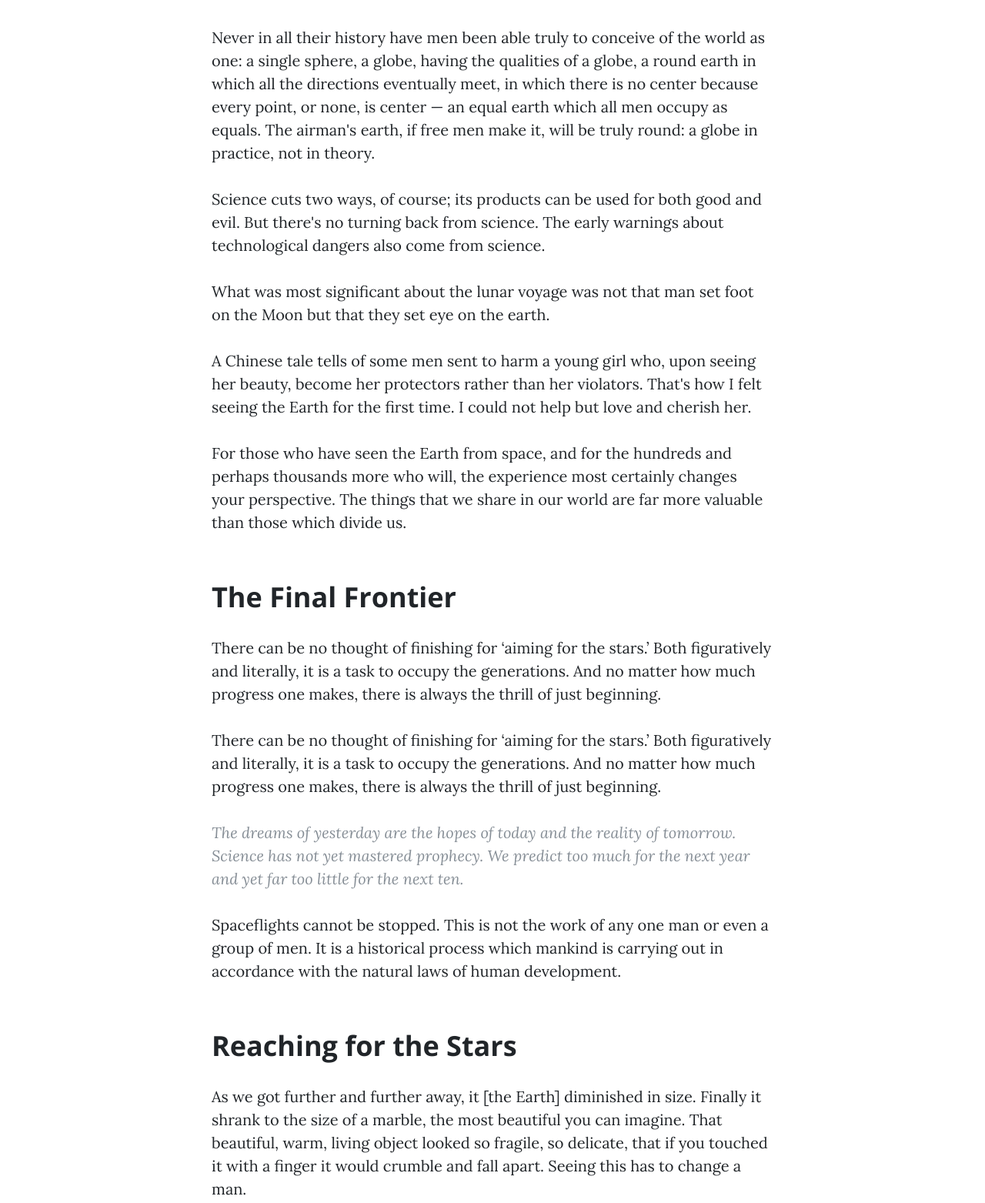
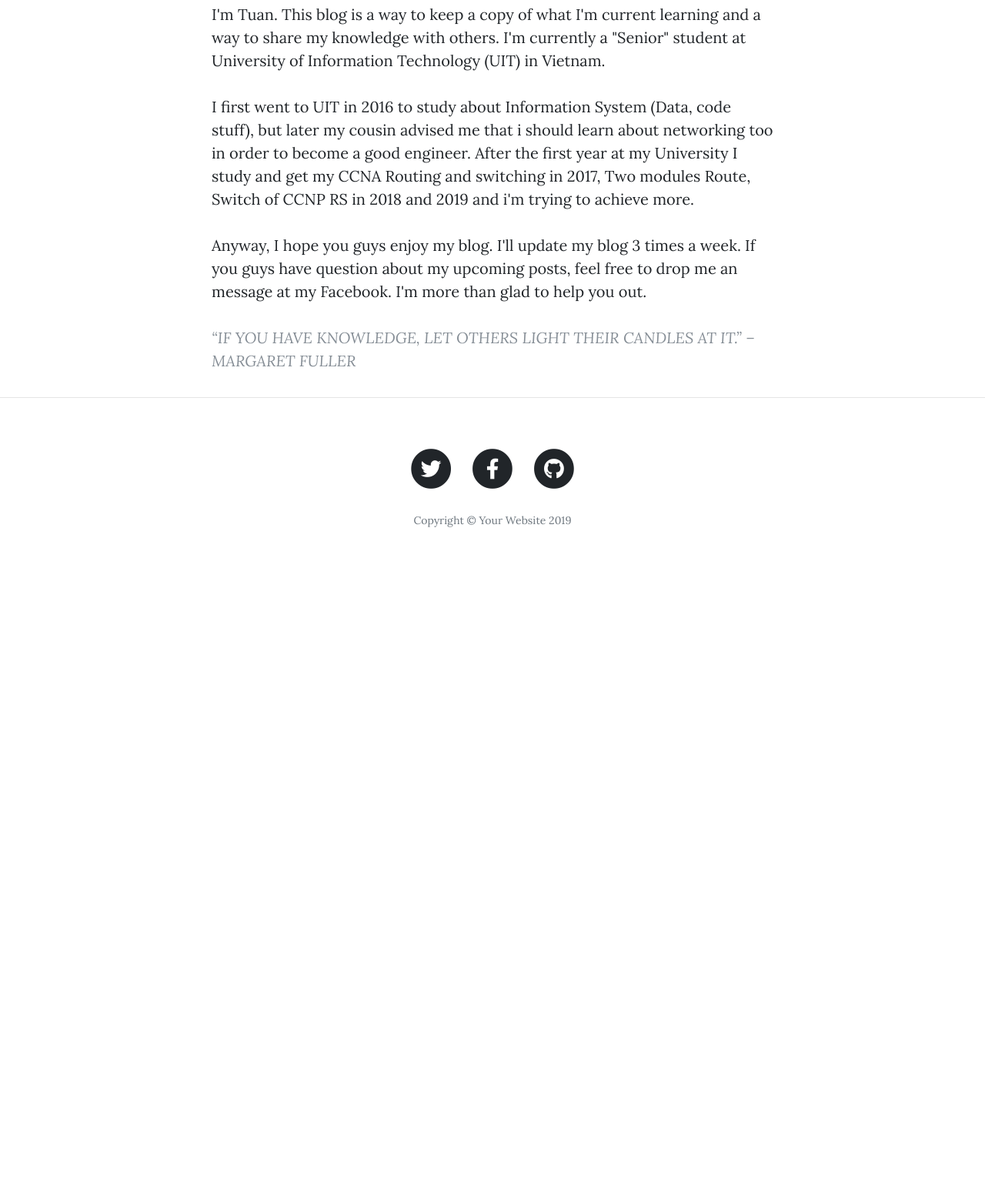
Before and after one commit to tuanjggaa/TuanICT, a website: page myfirstpost.html in a window 1280 px wide. Shown: the part 637-2200 px from the top of the page at 77% size. After the commit the page ends 1389 px from the top, so only its background shows below. Drawn offline with nearby package versions, Linux system fonts and the light colour scheme.

Commit message:
Update myfirstpost.html

```diff
--- a/myfirstpost.html
+++ b/myfirstpost.html
@@ -75,42 +75,26 @@
     <div class="container">
       <div class="row">
         <div class="col-lg-8 col-md-10 mx-auto">
-          <p>Never in all their history have men been able truly to conceive of the world as one: a single sphere, a globe, having the qualities of a globe, a round earth in which all the directions eventually meet, in which there is no center because every point, or none, is center — an equal earth which all men occupy as equals. The airman's earth, if free men make it, will be truly round: a globe in practice, not in theory.</p>
 
-          <p>Science cuts two ways, of course; its products can be used for both good and evil. But there's no turning back from science. The early warnings about technological dangers also come from science.</p>
+          <!--<h2 class="section-heading">The Final Frontier</h2>-->
 
-          <p>What was most significant about the lunar voyage was not that man set foot on the Moon but that they set eye on the earth.</p>
+          I'm Tuan. This blog is a way to keep a copy of what I'm current learning and a way to share my knowledge with others. I'm currently a "Senior" student at University of Information Technology (UIT) in Vietnam.</p>
+		  <p>I first went to UIT in 2016 to study about Information System (Data, code stuff), but later my cousin advised me that i should learn about networking too in order to become a good engineer. After the first year at my University I study and get my CCNA Routing and switching in 2017, Two modules Route, Switch of CCNP RS in 2018 and 2019 and i'm trying to achieve more. </p>
+		  <p>Anyway, I hope you guys enjoy my blog. I'll update my blog 3 times a week. If you guys have question about my upcoming posts, feel free to drop me an message at my Facebook. I'm more than glad to help you out.</p>
 
-          <p>A Chinese tale tells of some men sent to harm a young girl who, upon seeing her beauty, become her protectors rather than her violators. That's how I felt seeing the Earth for the first time. I could not help but love and cherish her.</p>
-
-          <p>For those who have seen the Earth from space, and for the hundreds and perhaps thousands more who will, the experience most certainly changes your perspective. The things that we share in our world are far more valuable than those which divide us.</p>
-
-          <h2 class="section-heading">The Final Frontier</h2>
-
-          <p>There can be no thought of finishing for ‘aiming for the stars.’ Both figuratively and literally, it is a task to occupy the generations. And no matter how much progress one makes, there is always the thrill of just beginning.</p>
-
-          <p>There can be no thought of finishing for ‘aiming for the stars.’ Both figuratively and literally, it is a task to occupy the generations. And no matter how much progress one makes, there is always the thrill of just beginning.</p>
-
-          <blockquote class="blockquote">The dreams of yesterday are the hopes of today and the reality of tomorrow. Science has not yet mastered prophecy. We predict too much for the next year and yet far too little for the next ten.</blockquote>
-
-          <p>Spaceflights cannot be stopped. This is not the work of any one man or even a group of men. It is a historical process which mankind is carrying out in accordance with the natural laws of human development.</p>
-
-          <h2 class="section-heading">Reaching for the Stars</h2>
-
-          <p>As we got further and further away, it [the Earth] diminished in size. Finally it shrank to the size of a marble, the most beautiful you can imagine. That beautiful, warm, living object looked so fragile, so delicate, that if you touched it with a finger it would crumble and fall apart. Seeing this has to change a man.</p>
+          <blockquote class="blockquote">“IF YOU HAVE KNOWLEDGE, LET OTHERS LIGHT THEIR CANDLES AT IT.” – MARGARET FULLER</blockquote>
 
 
-            <img class="img-fluid" src="img/post-sample-image.jpg" alt="">
 
-          <span class="caption text-muted">To go places and do things that have never been done before – that’s what living is all about.</span>
 
-          <p>Space, the final frontier. These are the voyages of the Starship Enterprise. Its five-year mission: to explore strange new worlds, to seek out new life and new civilizations, to boldly go where no man has gone before.</p>
 
-          <p>As I stand out here in the wonders of the unknown at Hadley, I sort of realize there’s a fundamental truth to our nature, Man must explore, and this is exploration at its greatest.</p>
 
-          <p>Placeholder text by
-            <a href="http://spaceipsum.com/">Space Ipsum</a>. Photographs by
-            <a href="https://www.flickr.com/photos/nasacommons/">NASA on The Commons</a>.</p>
+				<!--<img class="img-fluid" src="img/post-sample-image.jpg" alt="">-->
+
+          <!--<span class="caption text-muted">To go places and do things that have never been done before – that’s what living is all about.</span>-->
+
+
+
         </div>
       </div>
     </div>
```
